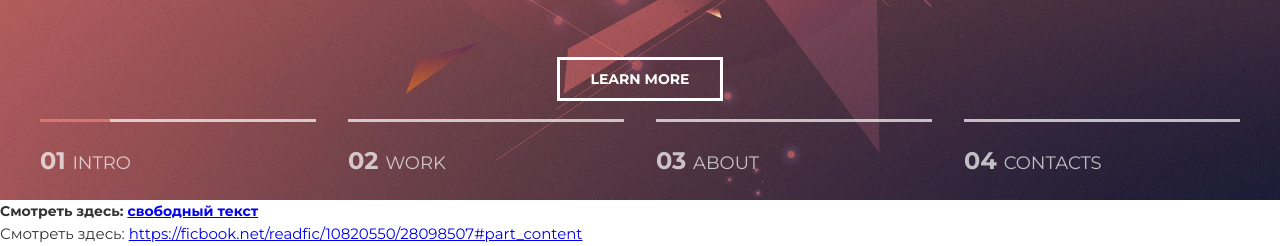
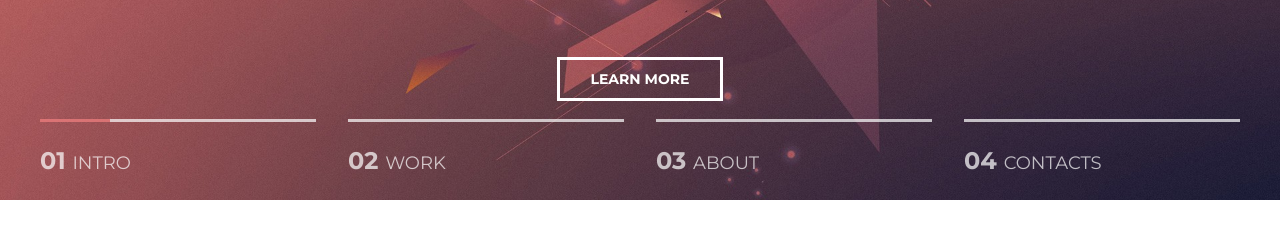
Before and after one commit to MarrinStone/mogo, a plain HTML site: page index.html in a window 1280 px wide. Shown: the part 600-846 px from the top of the page. After the commit the page ends 800 px from the top, so only its background shows below. Drawn offline with Linux system fonts and the light colour scheme.

Commit message:
2-3 блок

```diff
--- a/index.html
+++ b/index.html
@@ -59,11 +59,6 @@
     </div>
 
 
-    <h1> Смотреть здесь: <a href="https://ficbook.net/readfic/10820550/28098507#part_content"> свободный текст</a>
-    </h1>
-<!-
-    <h1> Смотреть здесь: <a href="https://ficbook.net/readfic/10820550/28098507#part_content"> https://ficbook.net/readfic/10820550/28098507#part_content</a>
-    </h1>
 
 </body>
 </html>
```
